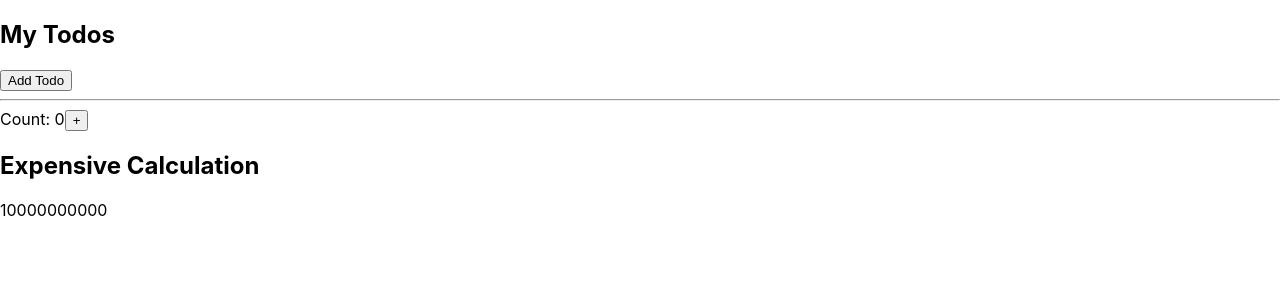
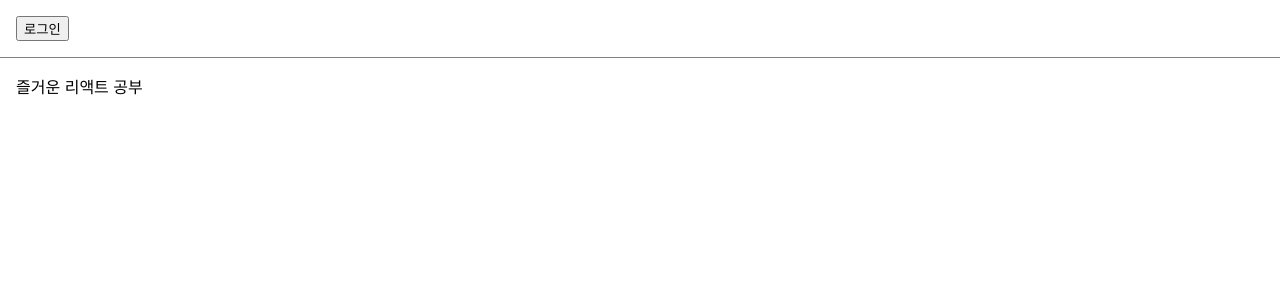
Before and after one commit to hjlee-kr-2025/react_study, a React (Create React App) app in the folder my-app/: page / in a window 1280 px wide. Shown: the top 300 px of the page. Built offline with nearby package versions, Linux system fonts and the light colour scheme.

Commit message:
250124-8교시F-ch09F.

```diff
--- a/my-app/src/ch07/Calculation.jsx
+++ b/my-app/src/ch07/Calculation.jsx
@@ -6,7 +6,10 @@
   const [count, setCount] = useState(0);
   // todos=[] 의 변수선언
   const [todos, setTodos] = useState([]);
-  const calculation = expensiveCalulation(count);
+  //const calculation = expensiveCalulation(count);
+  const calculation = useMemo(() => expensiveCalulation(count), [count]);
+  ///=> count값이 변경될때만 expensiveCalulation(count) 가 재실행되고,
+  // => 다른값이 변경(todos) 되면 마지막에 계산된 값을 리턴합니다.
 
   const increment = () => {
     setCount((count) => count + 1);
--- /dev/null
+++ b/my-app/src/ch09/LandingPage.jsx
@@ -0,0 +1,33 @@
+// LandingPage.jsx
+import React,{useState} from "react";
+import Toolbar from "./Toolbar";
+
+function LandingPage(props) {
+  // 로그인 여부를 확인하는 isLoggedIn 변수를 만들고
+  // 초기값은 false를 줍니다. (로그아웃상태)
+  // 변수이름이든 setter함수이름이든 개발자가 설정하는 이름입니다.
+  const [isLoggedIn, setIsLoggedIn] = useState(false);
+
+  // isLoggedIn값을 true세팅하는 함수를 만들어 onClickLogin 변수에 연결
+  const onClickLogin = () => {
+    setIsLoggedIn(true);
+  }
+
+  // isLoggedfIn값을 false로 세팅하는 함수를 만들어 onClickLogout 변수에 연결
+  const onClickLogout = () => {
+    setIsLoggedIn(false);
+  }
+
+  return (
+    <div>
+      <Toolbar
+        isLoggedIn={isLoggedIn}
+        onClickLogin={onClickLogin}
+        onClickLogout={onClickLogout}
+      />
+      <div style={{padding: 16}}>즐거운 리액트 공부</div>
+    </div>
+  );
+}
+
+export default LandingPage;
--- /dev/null
+++ b/my-app/src/ch09/Toolbar.jsx
@@ -0,0 +1,32 @@
+// Toolbar.jsx
+import React from "react";
+
+const styles = {
+  wrapper: {
+    padding: 16,
+    display: 'flex',
+    flexDirection: 'row',
+    borderBottom: '1px solid grey',
+  },
+  greeting: {
+    marginRight: 8,
+  }
+}
+
+function Toolbar(props) {
+  // 다른 컴포넌트가 Toolbar를 사용해서 속성에 isLoggedIn, onClickLogin, onClickLogout으로 세팅하면 자동으로 매칭되도록 합니다.
+  const {isLoggedIn, onClickLogin, onClickLogout} = props;
+
+  return (
+    <div style={styles.wrapper}>
+      {isLoggedIn && <span style={styles.greeting}>환영합니다.</span>}
+
+      {isLoggedIn ?
+        (<button onClick={onClickLogout}>로그아웃</button>) :
+        (<button onClick={onClickLogin}>로그인</button>)
+      }
+    </div>
+  );
+}
+
+export default Toolbar;
--- a/my-app/src/index.js
+++ b/my-app/src/index.js
@@ -17,12 +17,13 @@
 import LoginControl from './ch09/LoginControl';
 import MainPage from './ch09/MainPage';
 import Calculation from './ch07/Calculation';
+import LandingPage from './ch09/LandingPage';
 
 const root = ReactDOM.createRoot(document.getElementById('root'));
 // setInterval(실행함수, 반복실행시간ms);
 
 root.render(
-    <Calculation />
+    <LandingPage />
 );
 
 // If you want to start measuring performance in your app, pass a function
```
